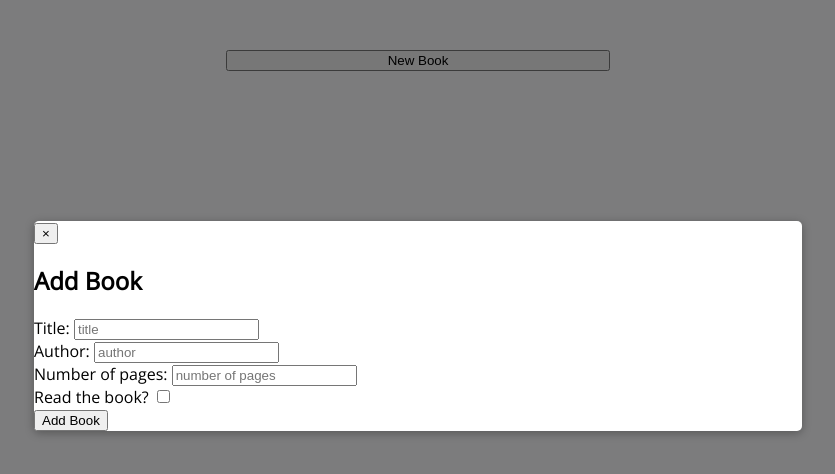
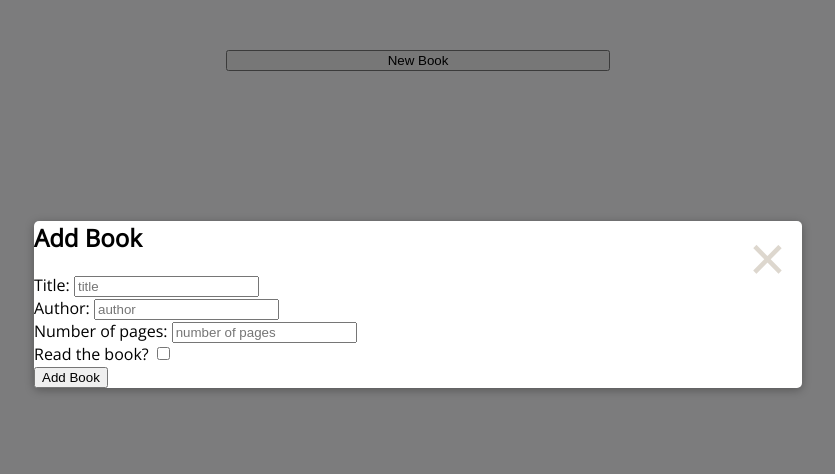
Before and after one commit to Jmagero/library, a plain HTML site: page index.html in a window 1280 px wide. Both pictures are taken after a click on the button "New Book". Shown: the part 86-560 px from the top of the page, without its empty margins (222-1057 px from the left). Drawn offline with nearby package versions, Linux system fonts and the light colour scheme.

Commit message:
Add style to form close button.

```diff
--- a/style.css
+++ b/style.css
@@ -54,3 +54,18 @@ body {
   display: block;
   z-index: 100;
 }
+
+.close {
+  position: absolute;
+  color: #ddd7ce;
+  top: 0px;
+  right: 10px;
+  font-size: 4rem;
+  background: transparent;
+  border: 0;
+  outline: 0;
+}
+
+.close:hover {
+  cursor: pointer;
+}
```
